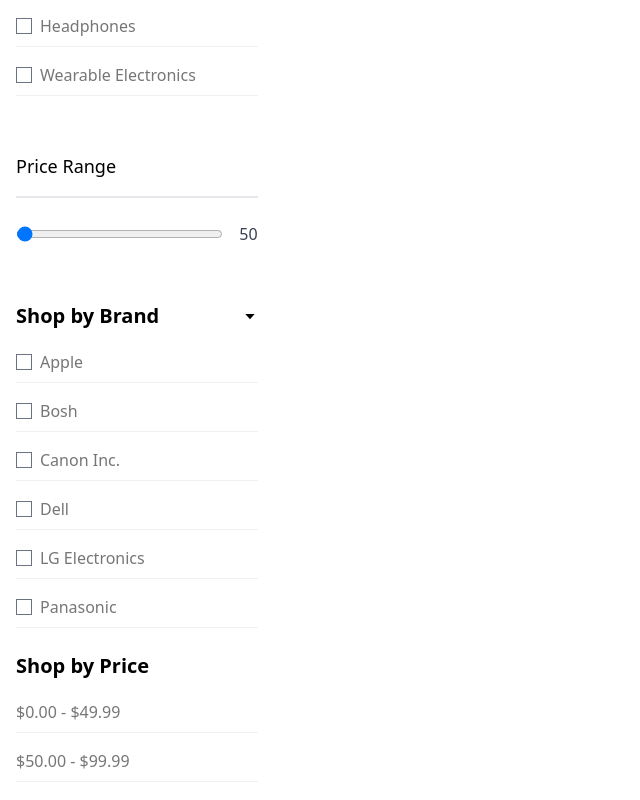
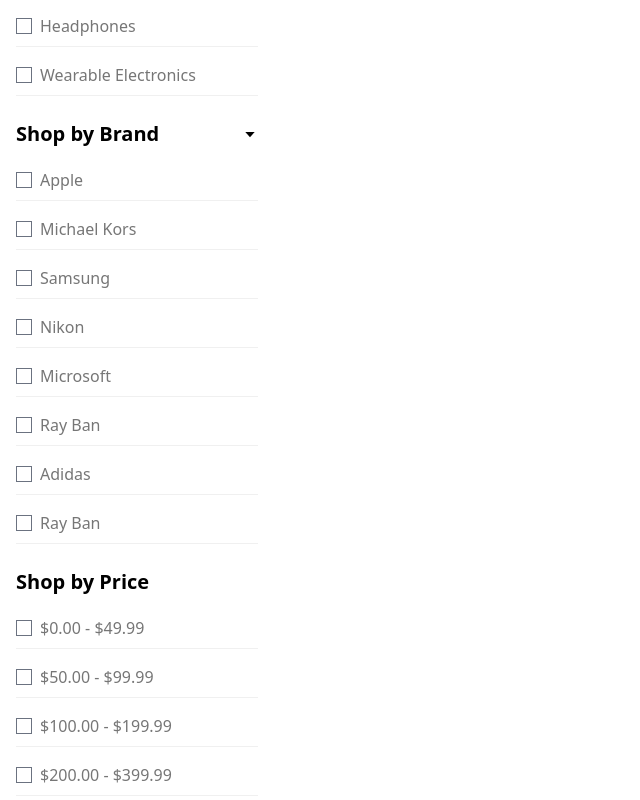
Before and after one commit to AbbasAnosh/BestBuy-MERN-Stack, a React (Vite) app in the folder frontend/: page /shop in a window 1280 px wide. Shown: the part 460-1260 px from the top of the page, without its empty margins (0-640 px from the left). Built offline with nearby package versions, Linux system fonts and the light colour scheme; no server answers.

Commit message:
price filter is done

```diff
--- a/frontend/src/components/shopComponent/Brand.tsx
+++ b/frontend/src/components/shopComponent/Brand.tsx
@@ -1,35 +1,53 @@
 import React, { useState } from "react";
 import { motion } from "framer-motion";
 import NavTitle from "./NavTitle";
+import { BrandProps, BrandsProps } from "../../types/ProductType";
 
-const Brand = () => {
+const Brand: React.FC<BrandsProps> = ({ setSelectedBrand }) => {
   const [showBrands, setShowBrands] = useState(true);
+  const handleBrandChange = (brand: BrandProps, isChecked: boolean) => {
+    setSelectedBrand((prevSelectedBrands) => {
+      if (isChecked) {
+        return [...prevSelectedBrands, brand];
+      } else {
+        return prevSelectedBrands.filter((b) => b !== brand);
+      }
+    });
+  };
 
   const brands = [
     {
-      _id: 900,
+      _id: 1,
       title: "Apple",
     },
     {
-      _id: 901,
-      title: "Bosh",
+      _id: 2,
+      title: "Michael Kors",
     },
     {
-      _id: 902,
-      title: "Canon Inc.",
+      _id: 3,
+      title: "Samsung",
     },
 
     {
-      _id: 903,
-      title: "Dell",
+      _id: 4,
+      title: "Nikon",
     },
     {
-      _id: 903,
-      title: "LG Electronics",
+      _id: 5,
+      title: "Microsoft",
     },
     {
-      _id: 903,
-      title: "Panasonic",
+      _id: 6,
+      title: "Ray Ban",
+    },
+    {
+      _id: 7,
+      title: "Adidas",
+    },
+    {
+      _id: 8,
+      title: "Ray Ban",
     },
   ];
 
@@ -53,7 +71,13 @@
                 key={item._id}
                 className="border-b-[1px] border-b-[#F0F0F0] pb-2 flex items-center gap-2 hover:text-primeColor hover:border-gray-400 duration-300"
               >
-                <input type="checkbox" id={item._id} />
+                <input
+                  type="checkbox"
+                  id={String(item._id)}
+                  onChange={(e) =>
+                    handleBrandChange(item.title, e.target.checked)
+                  }
+                />
                 {item.title}
               </li>
             ))}
--- a/frontend/src/components/shopComponent/Category.tsx
+++ b/frontend/src/components/shopComponent/Category.tsx
@@ -1,40 +1,43 @@
-import React, { useState } from "react";
-// import { FaPlus } from "react-icons/fa";
+import { useState } from "react";
 import { ImPlus } from "react-icons/im";
 import { motion } from "framer-motion";
 import NavTitle from "./NavTitle";
+import { CategoriesProps, CategoryProps } from "../../types/ProductType";
 
-const Category = ({ setSelectedCategory }) => {
+const Category: React.FC<CategoriesProps> = ({ setSelectedCategory }) => {
   const [showSubCatOne, setShowSubCatOne] = useState(true);
 
   const category = [
     {
-      _id: 9006,
+      _id: 1,
       title: "Computers & Accessories",
     },
     {
-      _id: 9007,
+      _id: 2,
       title: "Smartphones & Tablets",
     },
     {
-      _id: 9008,
+      _id: 3,
       title: "TV, Video & Audio",
     },
     {
-      _id: 9009,
+      _id: 4,
       title: "Cameras, Photo & Video",
     },
     {
-      _id: 90010,
+      _id: 5,
       title: "Headphones",
     },
     {
-      _id: 90011,
+      _id: 6,
       title: "Wearable Electronics",
     },
   ];
 
-  const handleCategoryChange = (category, isChecked) => {
+  const handleCategoryChange = (
+    category: CategoryProps,
+    isChecked: boolean
+  ) => {
     setSelectedCategory((prevSelectedCategories) => {
       if (isChecked) {
         return [...prevSelectedCategories, category];
@@ -67,7 +70,7 @@
                 >
                   <input
                     type="checkbox"
-                    id={item._id}
+                    id={String(item._id)}
                     onChange={(e) =>
                       handleCategoryChange(item.title, e.target.checked)
                     }
--- a/frontend/src/components/shopComponent/Price.tsx
+++ b/frontend/src/components/shopComponent/Price.tsx
@@ -1,7 +1,20 @@
 import React from "react";
 import NavTitle from "./NavTitle";
+import { PriceProps, PriceRange } from "../../types/ProductType";
 
-const Price = () => {
+const Price: React.FC<PriceProps> = ({
+  setSelectedPriceRanges,
+  selectedPriceRanges,
+}) => {
+  const handlePriceRangeChange = (selectedRange: PriceRange) => {
+    setSelectedPriceRanges((prevRanges) => {
+      if (prevRanges.find((range) => range._id === selectedRange._id)) {
+        return prevRanges.filter((range) => range._id !== selectedRange._id);
+      } else {
+        return [...prevRanges, selectedRange];
+      }
+    });
+  };
   const priceList = [
     {
       _id: 950,
@@ -44,6 +57,14 @@
               key={item._id}
               className="border-b-[1px] border-b-[#F0F0F0] pb-2 flex items-center gap-2 hover:text-primeColor hover:border-gray-400 duration-300"
             >
+              <input
+                type="checkbox"
+                id={String(item._id)}
+                checked={selectedPriceRanges.some(
+                  (range) => range._id === item._id
+                )}
+                onChange={() => handlePriceRangeChange(item)}
+              />
               ${item.priceOne.toFixed(2)} - ${item.priceTwo.toFixed(2)}
             </li>
           ))}
--- a/frontend/src/components/shopComponent/ShopSideNav.tsx
+++ b/frontend/src/components/shopComponent/ShopSideNav.tsx
@@ -1,19 +1,23 @@
-import React from "react";
-
 import Brand from "./Brand";
 import Category from "./Category";
 import Price from "./Price";
-import Color from "./Color";
+import Range from "../shop/Range";
+import { ShopSideNavProps } from "../../types/ProductType";
 
-import Range from "../shop/Range";
-
-const ShopSideNav = ({ setSelectedCategory }) => {
+const ShopSideNav: React.FC<ShopSideNavProps> = ({
+  setSelectedCategory,
+  setSelectedBrand,
+  setSelectedPriceRanges,
+  selectedPriceRanges,
+}) => {
   return (
     <div className="w-full flex flex-col gap-6 ">
       <Category icons={false} setSelectedCategory={setSelectedCategory} />
-      <Range />
-      <Brand />
-      <Price />
+      <Brand setSelectedBrand={setSelectedBrand} />
+      <Price
+        setSelectedPriceRanges={setSelectedPriceRanges}
+        selectedPriceRanges={selectedPriceRanges}
+      />
     </div>
   );
 };
--- a/frontend/src/screens/ShopPage.tsx
+++ b/frontend/src/screens/ShopPage.tsx
@@ -1,40 +1,67 @@
-import React, { useState } from "react";
+import { useState } from "react";
 
 import Breadcrumbs from "../components/shopComponent/BreadCrumps";
 import ProductBanner from "../components/shopComponent/ProductBanner";
 import ShopSideNav from "../components/shopComponent/ShopSideNav";
 import { useGetProductsQuery } from "../slices/productsApiSlice";
 import Product from "../components/home/products/Product";
-import { ProductProps } from "../types/ProductType";
+import {
+  BrandProps,
+  CategoryProps,
+  PriceRange,
+  ProductProps,
+} from "../types/ProductType";
 
 const ShopPage = () => {
-  const { data, isLoading, error } = useGetProductsQuery({});
-  const iserror: any = error;
-  const [itemsPerPage, setItemsPerPage] = useState(48);
-  const [selectedCategory, setSelectedCategory] = useState<string[]>([]);
-  const itemsPerPageFromBanner = (itemsPerPage) => {
-    setItemsPerPage(itemsPerPage);
-  };
+  const { data } = useGetProductsQuery({});
 
-  const filteredProducts = data?.filter((product) => {
-    if (selectedCategory.length === 0) {
-      return true;
-    } else {
-      return selectedCategory.includes(product.category);
-    }
+  // const [itemsPerPage, setItemsPerPage] = useState(48);
+  const [selectedCategory, setSelectedCategory] = useState<CategoryProps[]>([]);
+  const [selectedBrand, setSelectedBrand] = useState<BrandProps[]>([]);
+  const [selectedPriceRanges, setSelectedPriceRanges] = useState<PriceRange[]>(
+    []
+  );
+  // const itemsPerPageFromBanner = (itemsPerPage) => {
+  //   setItemsPerPage(itemsPerPage);
+  // };
+
+  const filteredProducts = data?.filter((product: ProductProps) => {
+    const category = product.category;
+    const brand = product.brand;
+    const isCategorySelected =
+      selectedCategory.length === 0 ||
+      (category && selectedCategory.includes(category));
+    const isBrandSelected =
+      selectedBrand.length === 0 || (brand && selectedBrand.includes(brand));
+    const isPriceInRange = selectedPriceRanges.some(
+      (range) =>
+        product.price >= range.priceOne && product.price <= range.priceTwo
+    );
+
+    return (
+      isCategorySelected &&
+      isBrandSelected &&
+      (selectedPriceRanges.length === 0 || isPriceInRange)
+    );
   });
+
   return (
     <div className="max-w-7xl mx-auto px-4">
       <Breadcrumbs title="Products" prevLocation="" />
 
       <div className="w-full h-full flex pb-20 gap-10">
         <div className="w-[20%] lg:w-[25%] hidden md:inline-flex h-full">
-          <ShopSideNav setSelectedCategory={setSelectedCategory} />
+          <ShopSideNav
+            setSelectedCategory={setSelectedCategory}
+            setSelectedBrand={setSelectedBrand}
+            setSelectedPriceRanges={setSelectedPriceRanges}
+            selectedPriceRanges={selectedPriceRanges}
+          />
         </div>
         <div className="w-full mdl:w-[80%] lgl:w-[75%] h-full flex flex-col gap-10">
-          <ProductBanner itemsPerPageFromBanner={itemsPerPageFromBanner} />
+          <ProductBanner />
           <div className="grid grid-cols-1 md:grid-cols-2 xl:grid-cols-3 gap-10 mdl:gap-4 lg:gap-10">
-            {filteredProducts?.map((product) => (
+            {filteredProducts?.map((product: ProductProps) => (
               <div key={product._id} className="px-2">
                 <Product
                   id={product._id}
--- a/frontend/src/types/ProductType.ts
+++ b/frontend/src/types/ProductType.ts
@@ -39,3 +39,37 @@
   countInStock: string;
   description: string;
 }
+
+export type PriceRange = {
+  _id: number;
+  priceOne: number;
+  priceTwo: number;
+};
+export type BrandProps = {
+  _id: string;
+  title: string;
+};
+export type CategoryProps = {
+  _id: string;
+  title: string;
+};
+
+export type ShopSideNavProps = {
+  setSelectedCategory: React.Dispatch<React.SetStateAction<CategoryProps[]>>;
+  setSelectedBrand: React.Dispatch<React.SetStateAction<BrandProps[]>>;
+  setSelectedPriceRanges: React.Dispatch<React.SetStateAction<PriceRange[]>>;
+  selectedPriceRanges: PriceRange[];
+};
+
+export type PriceProps = {
+  setSelectedPriceRanges: React.Dispatch<React.SetStateAction<PriceRange[]>>;
+  selectedPriceRanges: PriceRange[];
+};
+
+export type CategoriesProps = {
+  setSelectedCategory: React.Dispatch<React.SetStateAction<CategoryProps[]>>;
+};
+
+export type BrandsProps = {
+  setSelectedBrand: React.Dispatch<React.SetStateAction<BrandProps[]>>;
+};
```
Also changed, not shown: frontend/src/components/shopComponent/ProductBanner.tsx (+4 -62 lines), 2 other files (tests, documents, lock files or other folders).
